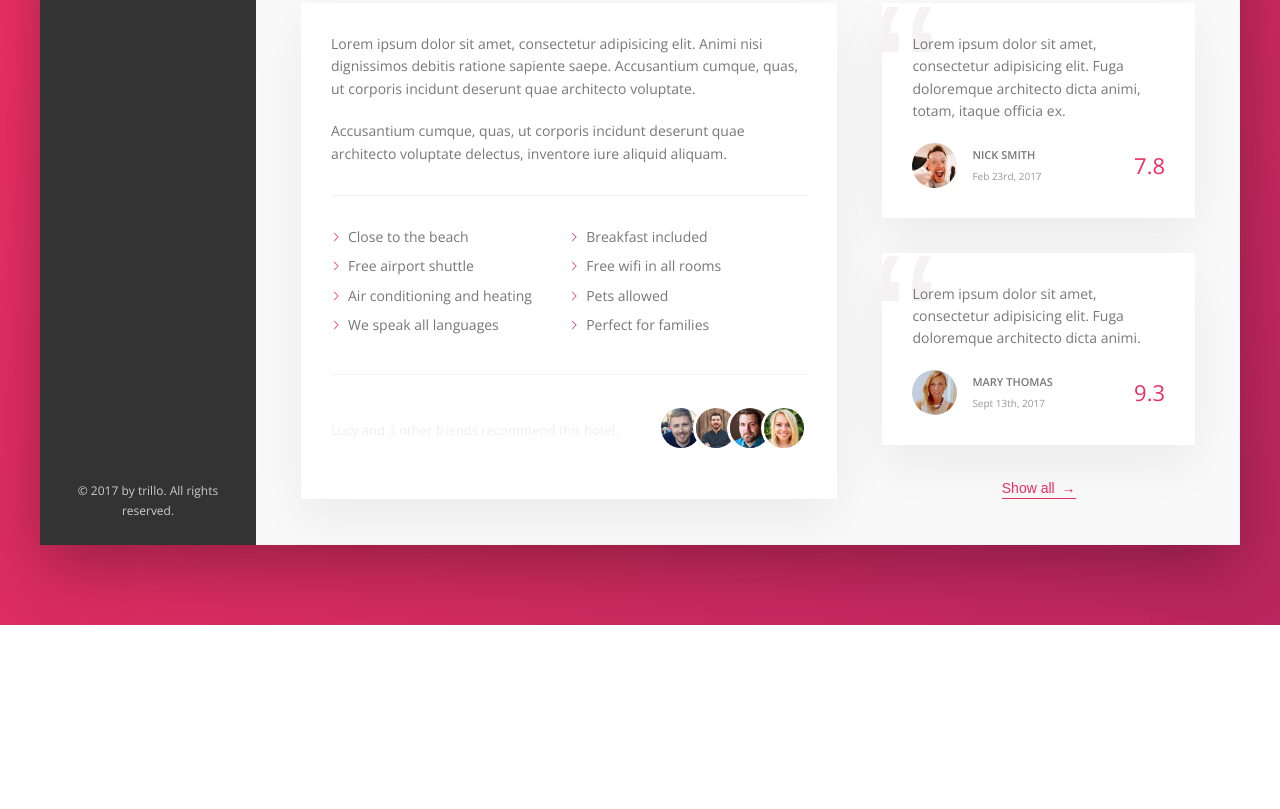
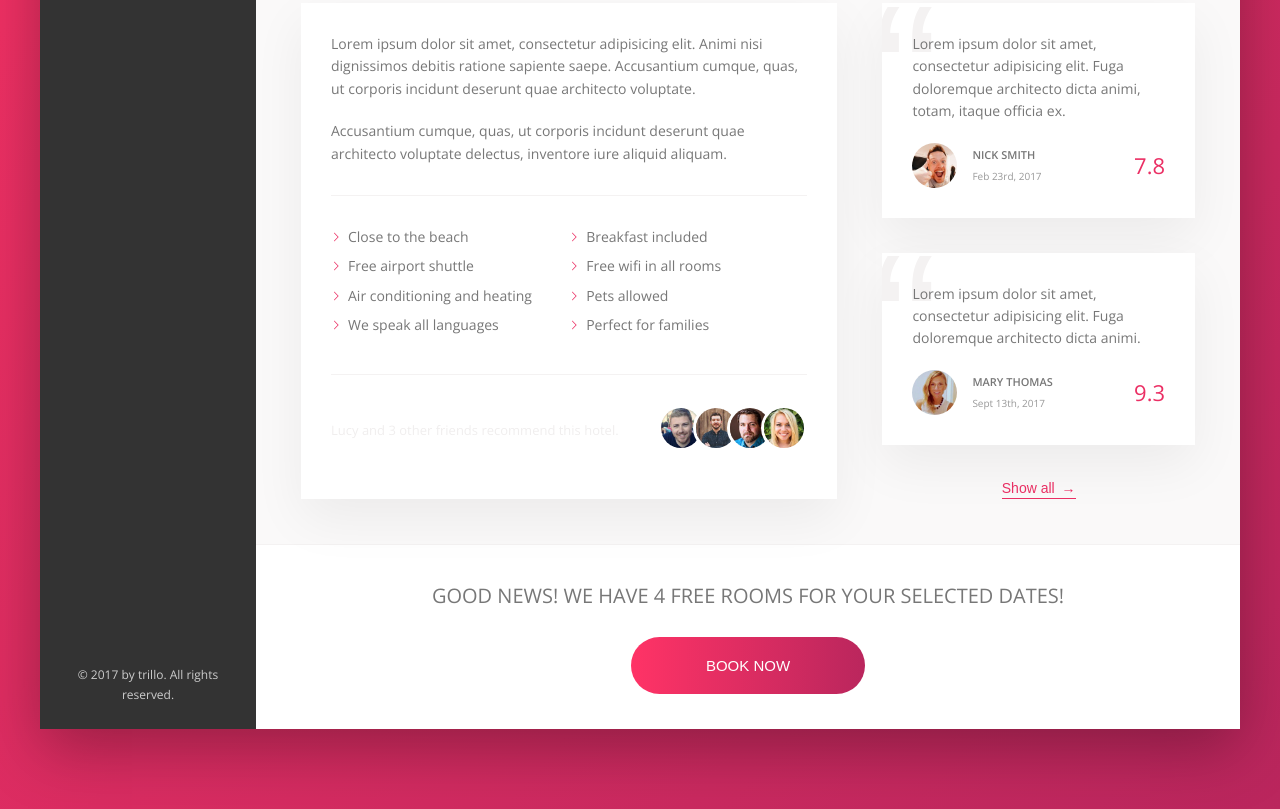
Before and after one commit to SabinaCristea/trillo-sass-project, a website: page index.html in a window 1280 px wide. Shown: the part 644-1453 px from the top of the page. Before the commit the page ends 1269 px from the top, so only its background shows below. Drawn offline with nearby package versions, Linux system fonts and the light colour scheme.

Commit message:
Built and styled CTA section

```diff
--- a/index.html
+++ b/index.html
@@ -246,6 +246,16 @@
               <button class="btn-inline">Show all <span>&rarr;</span></button>
             </div>
           </div>
+
+          <div class="cta">
+            <h2 class="cta__book-now">
+              Good news! We have 4 free rooms for your selected dates!
+            </h2>
+            <button class="btn">
+              <span class="btn__visible">Book now</span
+              ><span class="btn__invisible">Only 4 rooms left</span>
+            </button>
+          </div>
         </main>
       </div>
     </div>
--- a/sass/_components.scss
+++ b/sass/_components.scss
@@ -456,3 +456,76 @@
     z-index: 1;
   }
 }
+
+///////////////////////////////////
+// CTA SECTION
+.cta {
+  padding: 3.5rem 0;
+  text-align: center;
+
+  &__book-now {
+    font-size: 2rem;
+    font-weight: 300;
+    text-transform: uppercase;
+    margin-bottom: 2.5rem;
+  }
+}
+
+///////////////////////////////////
+// CTA SECTION BTN
+.btn {
+  font-size: 1.5rem;
+  font-weight: 300;
+  text-transform: uppercase;
+  border-radius: 100px;
+  border: none;
+  background-image: linear-gradient(
+    to right,
+    var(--color-primary-light),
+    var(--color-primary-dark)
+  );
+  color: #fff;
+  position: relative;
+  overflow: hidden;
+  cursor: pointer;
+
+  & > * {
+    display: inline-block;
+    height: 100%;
+    width: 100%;
+    transition: all 0.2s;
+  }
+
+  &__visible {
+    padding: 2rem 7.5rem;
+  }
+
+  &__invisible {
+    position: absolute;
+    padding: 2rem 0;
+
+    left: 0;
+    top: -100%;
+  }
+
+  &:hover {
+    background-image: linear-gradient(
+      to left,
+      var(--color-primary-light),
+      var(--color-primary-dark)
+    );
+  }
+
+  &:hover &__visible {
+    transform: translateY(100%);
+  }
+
+  &:hover &__invisible {
+    top: 0;
+  }
+
+  &:focus {
+    outline: none;
+    animation: pulsate 1s infinite;
+  }
+}
```
Also changed, not shown: css/style.css.
